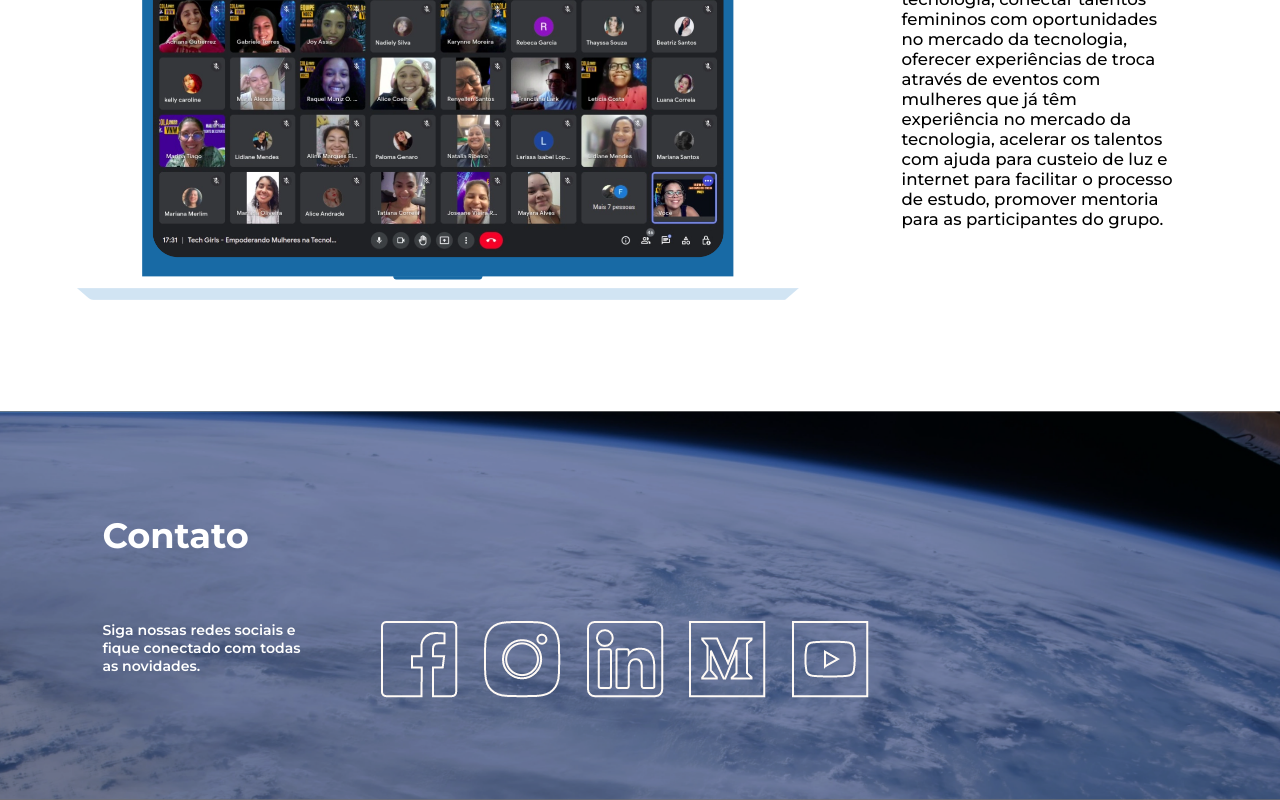
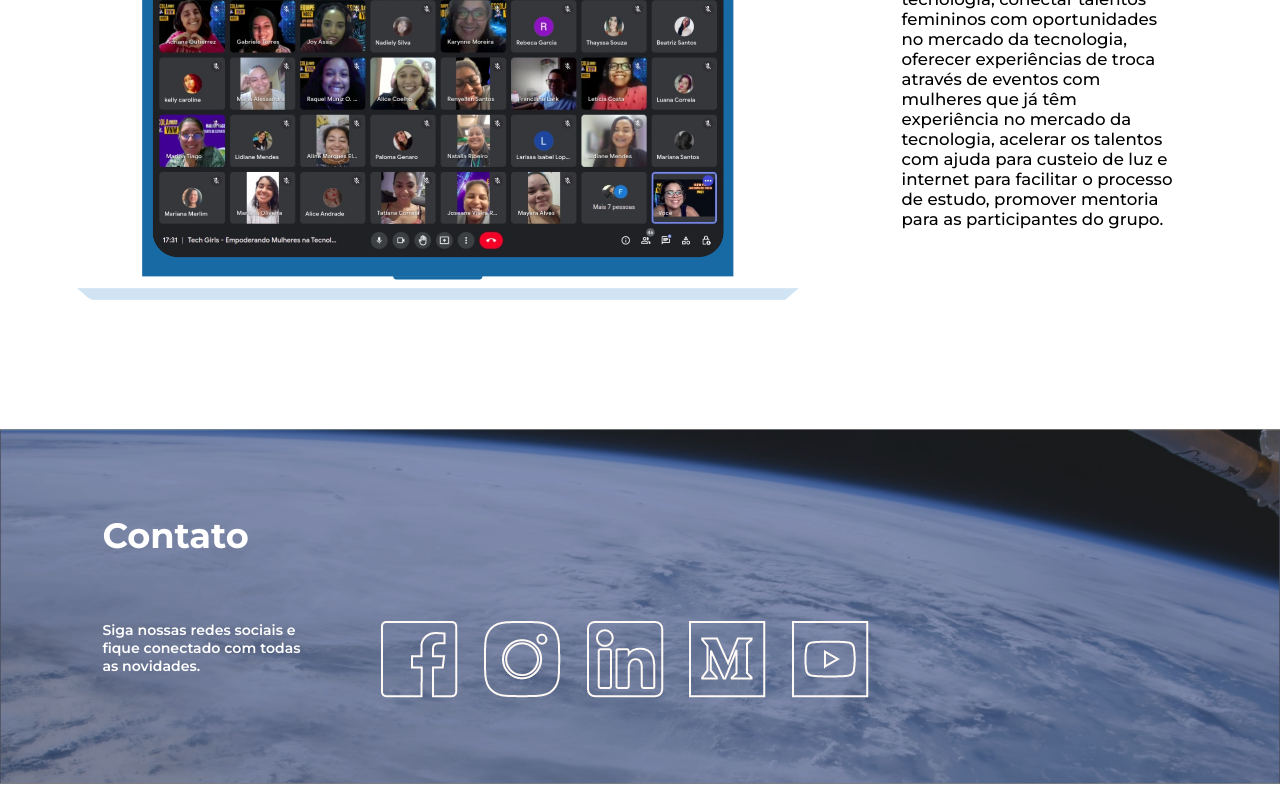
Before and after one commit to Rianfiore/desafio-vnw, a React (Create React App) app: page / in a window 1280 px wide. Shown: the part 3880-4680 px from the top of the page. Built offline with nearby package versions, Linux system fonts and the light colour scheme.

Commit message:
animating footer

```diff
--- a/src/components/footer/styles.js
+++ b/src/components/footer/styles.js
@@ -3,13 +3,12 @@ import styled from "styled-components";
 export const Footer = styled.footer`
   width: 100%;
   background: url(${(props) => props.bg}) no-repeat center;
-  background-size: cover;
+  background-size: 110%;
   padding: ${(props) => props.theme.spacings.xxhuge};
-
   display: flex;
   flex-direction: column;
   gap: ${(props) => props.theme.spacings.huge};
-
+  transition: all 1s ease-in-out;
   .title {
     font-size: ${(props) => props.theme.fonts.section.title};
     color: ${(props) => props.theme.colors.card.title};
@@ -40,4 +39,36 @@ export const Footer = styled.footer`
       }
     }
   }
+
+  &:hover {
+    cursor: pointer;
+    opacity: 1;
+    animation: fadeIn 1s ease-in-out forwards;
+  }
+
+  &:not(:hover) {
+    cursor: inherit;
+    opacity: 0.9;
+    animation: fadeOut 1s ease-in-out forwards;
+  }
+
+  @keyframes fadeIn {
+    from {
+      background-size: 110%;
+    }
+
+    to {
+      background-size: 120%;
+    }
+  }
+
+  @keyframes fadeOut {
+    from {
+      background-size: 120%;
+    }
+
+    to {
+      background-size: 110%;
+    }
+  }
 `;
```
